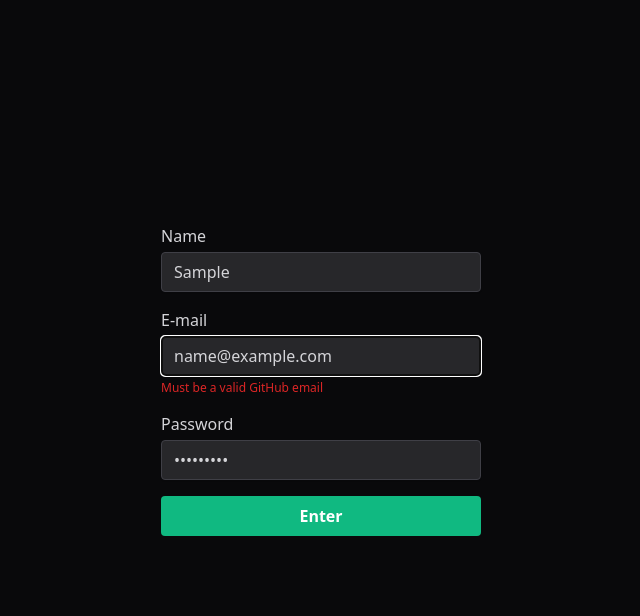
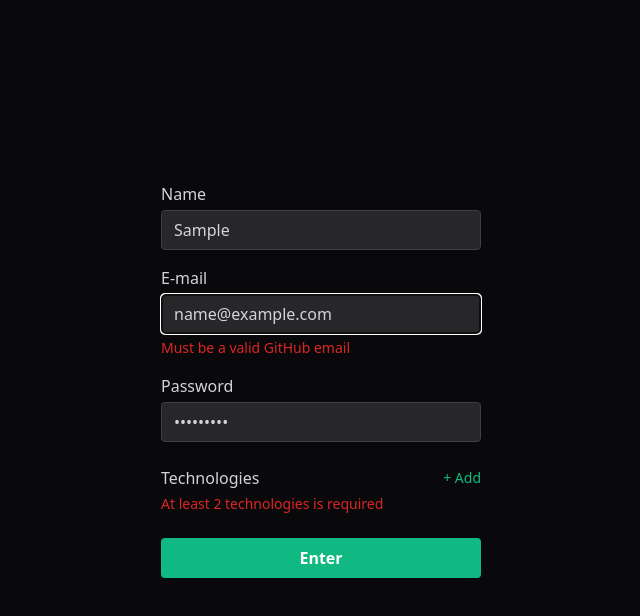
Before and after one commit to GiovanniBot/react-advanced-form, a React (Vite) app: page / in a window 1280 px wide. Both pictures are taken after typing "Sample", "name@example.com", "Sample123" into the empty fields and a click on the button "Enter". Shown: the top 616 px of the page, without its empty margins (319-959 px from the left). Built offline with nearby package versions, Linux system fonts and the light colour scheme; the HTML template or start-up script is replaced by a standard one.

Commit message:
feat: field arrays finished

```diff
--- a/src/App.tsx
+++ b/src/App.tsx
@@ -1,7 +1,7 @@
 /* TODO:
 
   [X] Validação / transformação
-  [ ] Field Arrays
+  [X] Field Arrays
   [ ] Upload de arquivos
   [ ] Composition Pattern
 
@@ -10,9 +10,10 @@
 import { useState } from 'react'
 import './styles/global.css'
 
-import { useForm } from 'react-hook-form'
+import { useForm, useFieldArray } from 'react-hook-form'
 import { z } from 'zod'
 import { zodResolver } from '@hookform/resolvers/zod'
+import { X } from 'lucide-react'
 
 const createUserFormSchema = z.object({
   name: z.string()
@@ -28,6 +29,10 @@
     .endsWith('@github.com', { message: 'Must be a valid GitHub email' }),
   password: z.string()
     .min(6, { message: 'Must be 6 or more characters long' }),
+  techs: z.array(z.object({
+    title: z.string().min(1, { message: 'Must have a title' }),
+    knowledge: z.coerce.number().min(1).max(100),
+  })).min(2, { message: 'At least 2 technologies is required' })
 })
 
 type CreateUserFormData = z.infer<typeof createUserFormSchema>
@@ -38,20 +43,31 @@
   const {
     register,
     handleSubmit,
-    formState: { errors }
+    formState: { errors },
+    control
   } = useForm<CreateUserFormData>({
-    resolver: zodResolver(createUserFormSchema)
+    resolver: zodResolver(createUserFormSchema),
   })
 
-  console.log(errors)
+  const { fields, append, remove } = useFieldArray({
+    control,
+    name: 'techs',
+  })
+
+  function addNewTech() {
+    append({
+      title: '',
+      knowledge: 0
+    })
+  }
 
   // High-order function like .map() reduce() find(). Passing a function to another function.
-  function createUser(data: any) {
+  function createUser(data: CreateUserFormData) {
     setOutput(JSON.stringify(data, null, 2))
   }
 
   return (
-    <main className='h-screen bg-zinc-950 flex flex-col gap-10 items-center justify-center text-zinc-300 '>
+    <main className='h-screen py-10 bg-zinc-950 flex flex-col gap-10 items-center justify-center text-zinc-300 '>
       <form onSubmit={handleSubmit(createUser)} className="flex flex-col gap-4 w-full max-w-xs">
        <div className='flex flex-col gap-1'>
           <label htmlFor="name">Name</label>
@@ -60,7 +76,7 @@
             className='border border-zinc-700 shadow-sm rounded h-10 px-3 bg-zinc-800'
             {...register('name')}
           />
-          {errors.name && <span className='text-red-600 text-xs'>{errors.name.message}</span>}
+          {errors.name && <span className='text-red-600 text-sm'>{errors.name.message}</span>}
         </div>
 
         <div className='flex flex-col gap-1'>
@@ -70,7 +86,7 @@
             className='border border-zinc-700 shadow-sm rounded h-10 px-3 bg-zinc-800'
             {...register('email')}
           />
-          {errors.email && <span className='text-red-600 text-xs'>{errors.email.message}</span>}
+          {errors.email && <span className='text-red-600 text-sm'>{errors.email.message}</span>}
         </div>
 
         <div className='flex flex-col gap-1'>
@@ -80,8 +96,56 @@
             className='border border-zinc-700 shadow-sm rounded h-10 px-3 bg-zinc-800'
             {...register('password')}
           />
-          {errors.password && <span className='text-red-600 text-xs'>{errors.password.message}</span>}
+          {errors.password && <span className='text-red-600 text-sm'>{errors.password.message}</span>}
         </div>
+
+        <div className='flex flex-col gap-1 py-2'>
+          <label htmlFor="password" className='flex items-center justify-between'>
+            Technologies
+
+            <button
+              type='button'
+              onClick={addNewTech}
+              className='text-emerald-500 text-sm'
+            >
+              + Add
+            </button>
+          </label>
+
+          {fields.map((field, index) => {
+            return (
+              <div className='flex items-center gap-2 py-1' key={field.id}>
+                <div className='flex-1 flex flex-col gap-1'>
+                  <input
+                    type="text"
+                    className='border border-zinc-700 shadow-sm rounded h-10 px-3 bg-zinc-800'
+                    {...register(`techs.${index}.title`)}
+                  />
+
+                  {errors.techs?.[index]?.title && <span className='text-red-600 text-sm'>{errors.techs?.[index]?.title?.message}</span>}
+                </div>
+
+                <div className='flex flex-col gap-1'>
+                  <input
+                    type="number"
+                    className='w-16 border border-zinc-700 shadow-sm rounded h-10 px-3 bg-zinc-800'
+                    {...register(`techs.${index}.knowledge`)}
+                  />
+                  {errors.techs?.[index]?.knowledge && <span className='text-red-600 text-sm'>{errors.techs?.[index]?.knowledge?.message}</span>}
+                </div>
+
+                <X
+                  onClick={() => remove(index)}
+                  size={18}
+                  className='text-red-500 cursor-pointer'
+                />
+              </div>
+            )
+          })}
+
+          {errors.techs && <span className='text-red-600 text-sm'>{errors.techs.message}</span>}
+        </div>
+
 
         <button
           type='submit'
```
